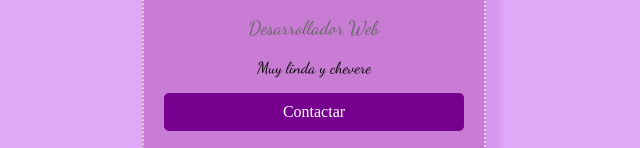
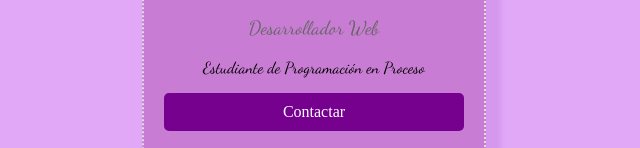
Before and after one commit to ValentinaPulido14/PracticaCSS, a plain HTML site: page index.html in a window 1280 px wide. Shown: the part 398-546 px from the top of the page, without its empty margins (326-966 px from the left). Drawn offline with Linux system fonts and the light colour scheme.

Commit message:
Cambio de Descripcion

```diff
--- a/index.html
+++ b/index.html
@@ -11,7 +11,7 @@
         <img src="img/perfil.jpg" alt="Foto Perfil" class="imagen" title="Foto de Perfil">
         <h2 class="name">Danna Pulido</h2>
         <p class="profession">Desarrollador Web</p>
-        <p class="description">Muy linda y chevere</p>
+        <p class="description">Estudiante de Programación en Proceso</p>
         <button class="contact-button">Contactar</button>
         <a class="link" href="https://www.youtube.com/?app=desktop&hl=es" target="_blank">Clic Aquí!</a>
     </div>
```
